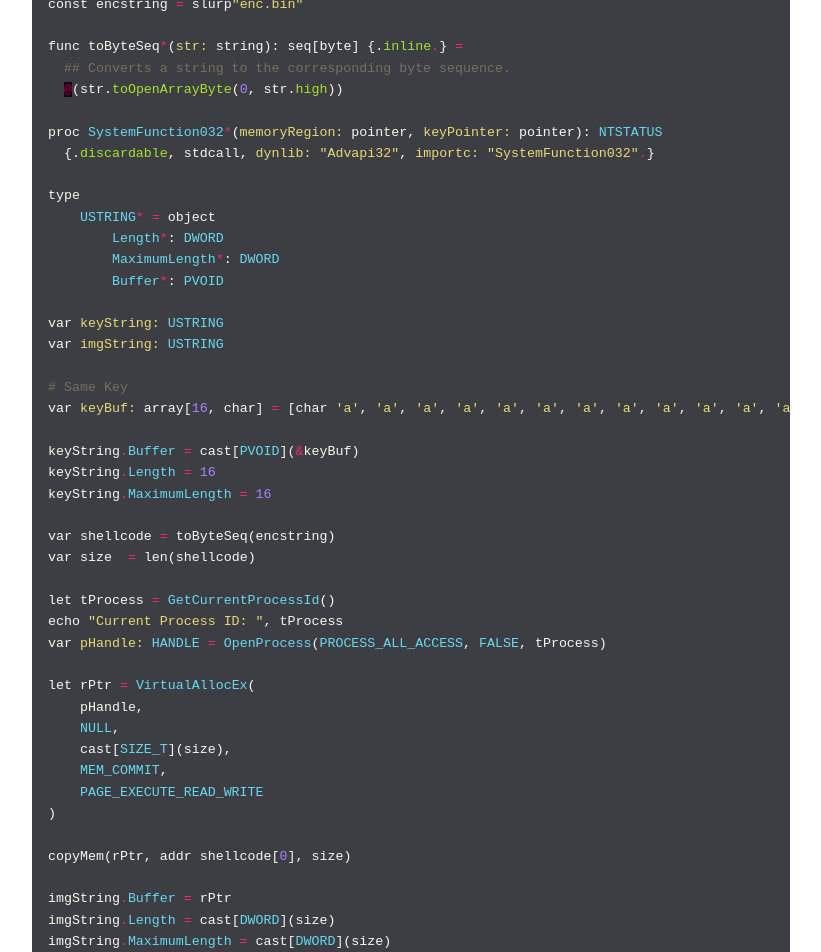
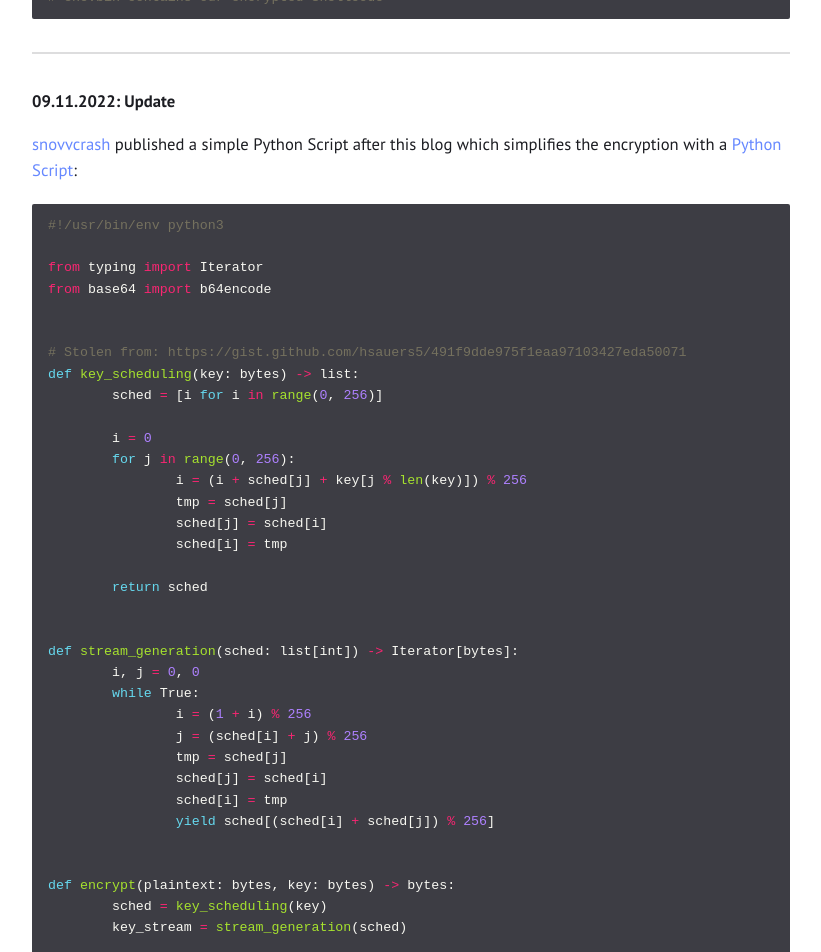
Before and after one commit to S3cur3Th1sSh1t/S3cur3Th1sSh1t.github.io, a Jekyll site: the page built from _posts/2022-10-06-SystemFunction032_Shellcode.md, in a window 1280 px wide and 1400 px high, scrolled down 4322 px. Shown: the top 952 px of the window, without its empty margins (229-1050 px from the left). Built offline with Jekyll 4.4.1, drawn with Linux system fonts in a browser that asks for light colours; some of the changed text lies outside the part shown.

Commit message:
Update 2022-10-06-SystemFunction032_Shellcode.md

````diff
--- a/_posts/2022-10-06-SystemFunction032_Shellcode.md
+++ b/_posts/2022-10-06-SystemFunction032_Shellcode.md
@@ -67,7 +67,17 @@ cat calc.bin | openssl enc -rc4 -nosalt -k "aaaaaaaaaaaaaaaa" > enccalc.bin
 
 But later on - when debugging - it turned out, that `SystemFunction032` somehow encrypts/decrypts different to OpenSSL/RC4. So we cannot do it like that.
 
-But we could use the following Nim Code to get an encrypted Shellcode blob:
+---
+**09.11.2022: Update**
+
+[an0n_r0](https://twitter.com/an0n_r0) gave further [information](https://twitter.com/an0n_r0/status/1589913098970091521) on how to do the encryption with OpenSSL. You can do it as follows:
+```batch
+openssl enc -rc4 -in calc.bin -K `echo -n 'aaaaaaaaaaaaaaaa' | xxd -p` -nosalt > enccalc.bin
+```
+
+---
+
+Instead we could use the following Nim Code to get an encrypted Shellcode blob (from a Windows OS):
 
 ```ruby
 import winim
@@ -135,6 +145,65 @@ echo "Writing encrypted shellcode to dec.bin"
 writeFile("enc.bin", shellcode)
 # enc.bin contains our encrypted Shellcode
 ```
+
+---
+**09.11.2022: Update**
+
+[snovvcrash](https://twitter.com/snovvcrash) published a simple Python Script after this blog which simplifies the encryption with a [Python Script](https://gist.github.com/snovvcrash/3533d950be2d96cf52131e8393794d99):
+```python
+#!/usr/bin/env python3
+
+from typing import Iterator
+from base64 import b64encode
+
+
+# Stolen from: https://gist.github.com/hsauers5/491f9dde975f1eaa97103427eda50071
+def key_scheduling(key: bytes) -> list:
+	sched = [i for i in range(0, 256)]
+
+	i = 0
+	for j in range(0, 256):
+		i = (i + sched[j] + key[j % len(key)]) % 256
+		tmp = sched[j]
+		sched[j] = sched[i]
+		sched[i] = tmp
+
+	return sched
+
+
+def stream_generation(sched: list[int]) -> Iterator[bytes]:
+	i, j = 0, 0
+	while True:
+		i = (1 + i) % 256
+		j = (sched[i] + j) % 256
+		tmp = sched[j]
+		sched[j] = sched[i]
+		sched[i] = tmp
+		yield sched[(sched[i] + sched[j]) % 256]
+
+
+def encrypt(plaintext: bytes, key: bytes) -> bytes:
+	sched = key_scheduling(key)
+	key_stream = stream_generation(sched)
+
+	ciphertext = b''
+	for char in plaintext:
+		enc = char ^ next(key_stream)
+		ciphertext += bytes([enc])
+
+	return ciphertext
+
+
+if __name__ == '__main__':
+	# msfvenom -p windows/x64/exec CMD=calc.exe -f raw -o calc.bin
+	with open('calc.bin', 'rb') as f:
+		result = encrypt(plaintext=f.read(), key=b'aaaaaaaaaaaaaaaa')
+
+	print(b64encode(result).decode())
+```
+
+---
+
 
 To execute this, we could simply use the following Nim code:
 
````
Also changed, not shown: other parts of _posts/2022-10-06-SystemFunction032_Shellcode.md (+3 -3 lines).
